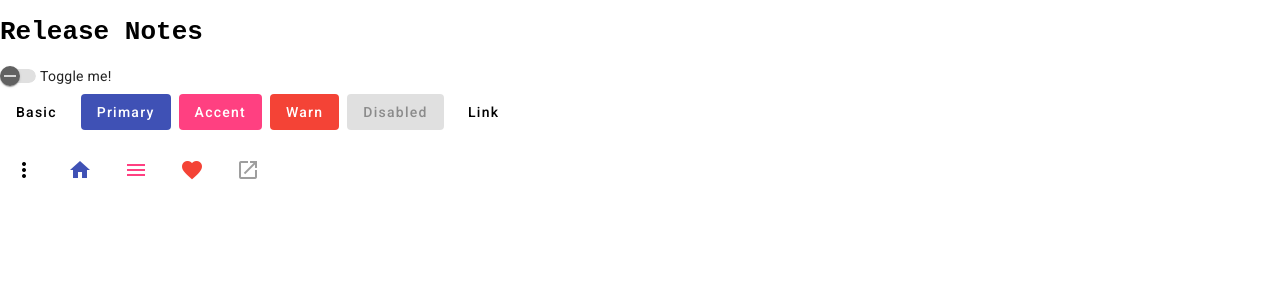
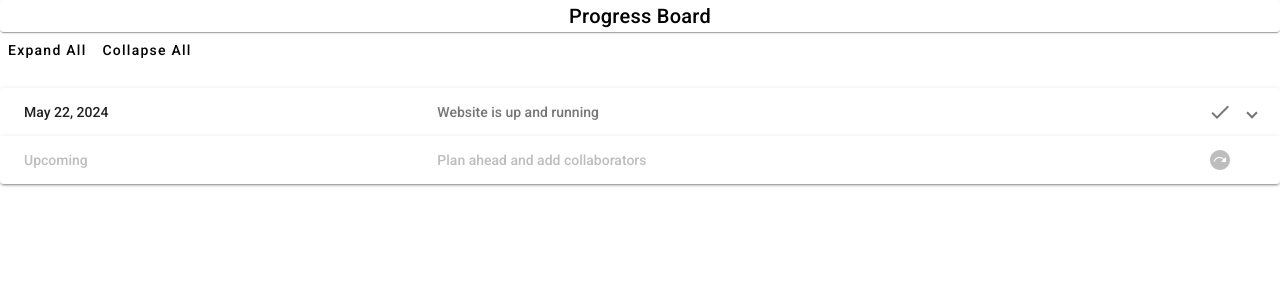
Before and after one commit to avendesta/chi, an Angular app: page / in a window 1280 px wide. Shown: the top 300 px of the page. Built offline with nearby package versions, Linux system fonts and the light colour scheme.

Commit message:
add progess board

```diff
--- a/src/app/app.component.html
+++ b/src/app/app.component.html
@@ -1,36 +1,36 @@
-<h1 class="header">Release Notes</h1>
+<mat-card class="title_center">
+  <mat-card-title>Progress Board</mat-card-title>
+</mat-card>
 
-<mat-slide-toggle>Toggle me!</mat-slide-toggle>
-<section>
-  <div class="example-button-row">
-    <button mat-flat-button>Basic</button>
-    <button mat-flat-button color="primary">Primary</button>
-    <button mat-flat-button color="accent">Accent</button>
-    <button mat-flat-button color="warn">Warn</button>
-    <button mat-flat-button disabled>Disabled</button>
-    <a mat-flat-button href="https://www.google.com/" target="_blank">Link</a>
-  </div>
-</section>
+<div class="example-action-buttons">
+  <button mat-button (click)="accordion.openAll()">Expand All</button>
+  <button mat-button (click)="accordion.closeAll()">Collapse All</button>
+</div>
+<mat-accordion class="example-headers-align" multi>
+  <mat-expansion-panel>
+    <mat-expansion-panel-header>
+      <mat-panel-title>
+        May 22, 2024
+      </mat-panel-title>
+      <mat-panel-description>
+        Website is up and running
+        <mat-icon>done</mat-icon>
+      </mat-panel-description>
+    </mat-expansion-panel-header>
+    <p>This is the primary content of the panel.</p>
 
+  </mat-expansion-panel>
+  <mat-expansion-panel disabled>
+    <mat-expansion-panel-header>
+      <mat-panel-title>
+        Upcoming
+      </mat-panel-title>
+      <mat-panel-description>
+        Plan ahead and add collaborators
+        <mat-icon>next_plan</mat-icon>
+      </mat-panel-description>
+    </mat-expansion-panel-header>
 
-<section>
-  <div class="example-button-row">
-    <div class="example-flex-container">
-      <button mat-icon-button aria-label="Example icon button with a vertical three dot icon">
-        <mat-icon>more_vert</mat-icon>
-      </button>
-      <button mat-icon-button color="primary" aria-label="Example icon button with a home icon">
-        <mat-icon>home</mat-icon>
-      </button>
-      <button mat-icon-button color="accent" aria-label="Example icon button with a menu icon">
-        <mat-icon>menu</mat-icon>
-      </button>
-      <button mat-icon-button color="warn" aria-label="Example icon button with a heart icon">
-        <mat-icon>favorite</mat-icon>
-      </button>
-      <button mat-icon-button disabled aria-label="Example icon button with a open in new tab icon">
-        <mat-icon>open_in_new</mat-icon>
-      </button>
-    </div>
-  </div>
-</section>
+  </mat-expansion-panel>
+
+</mat-accordion>
--- a/src/app/app.component.scss
+++ b/src/app/app.component.scss
@@ -1,27 +1,18 @@
-body {
-  background-color: antiquewhite;
-  opacity: 0.5;
-}
-.header {
-  color: black;
-  font-family: monospace;
+.title_center {
+  display: flex;
+  justify-content: center; /* align horizontal */
+  align-items: center; /* align vertical */
 }
 
-section {
-  display: table;
+.example-action-buttons {
+  padding-bottom: 20px;
 }
 
-.example-button-row {
-  display: table-cell;
-  max-width: 600px;
+.example-headers-align .mat-expansion-panel-header-description {
+  justify-content: space-between;
+  align-items: center;
 }
 
-.example-button-row .mat-mdc-button-base {
-  margin: 8px 8px 8px 0;
+.example-headers-align .mat-mdc-form-field + .mat-mdc-form-field {
+  margin-left: 8px;
 }
-
-.example-flex-container {
-    display: flex;
-    justify-content: space-between;
-    flex-wrap: wrap;
-  }
--- a/src/app/app.component.ts
+++ b/src/app/app.component.ts
@@ -1,17 +1,34 @@
 import { TitleCasePipe } from '@angular/common';
-import { Component } from '@angular/core';
 import { RouterOutlet } from '@angular/router';
-import { MatSlideToggleModule } from '@angular/material/slide-toggle'
-import {MatButtonModule} from '@angular/material/button'
-import {MatIconModule} from '@angular/material/icon'
+import {Component, ViewChild} from '@angular/core';
+import {MatAccordion, MatExpansionModule} from '@angular/material/expansion';
+import {MatDatepickerModule} from '@angular/material/datepicker';
+import {MatInputModule} from '@angular/material/input';
+import {MatFormFieldModule} from '@angular/material/form-field';
+import {MatIconModule} from '@angular/material/icon';
+import {MatButtonModule} from '@angular/material/button';
+import {MatCardModule} from '@angular/material/card';
+import {provideNativeDateAdapter} from '@angular/material/core';
 
 @Component({
   selector: 'app-root',
   standalone: true,
-  imports: [RouterOutlet, TitleCasePipe, MatSlideToggleModule, MatButtonModule, MatIconModule],
+  providers: [provideNativeDateAdapter()],
+  imports: [
+    RouterOutlet,
+    TitleCasePipe,
+    MatButtonModule,
+    MatExpansionModule,
+    MatIconModule,
+    MatFormFieldModule,
+    MatInputModule,
+    MatDatepickerModule,
+    MatCardModule,
+  ],
   templateUrl: './app.component.html',
   styleUrl: './app.component.scss'
 })
 export class AppComponent {
   title = 'career-board';
+  @ViewChild(MatAccordion) accordion!: MatAccordion;
 }
```
